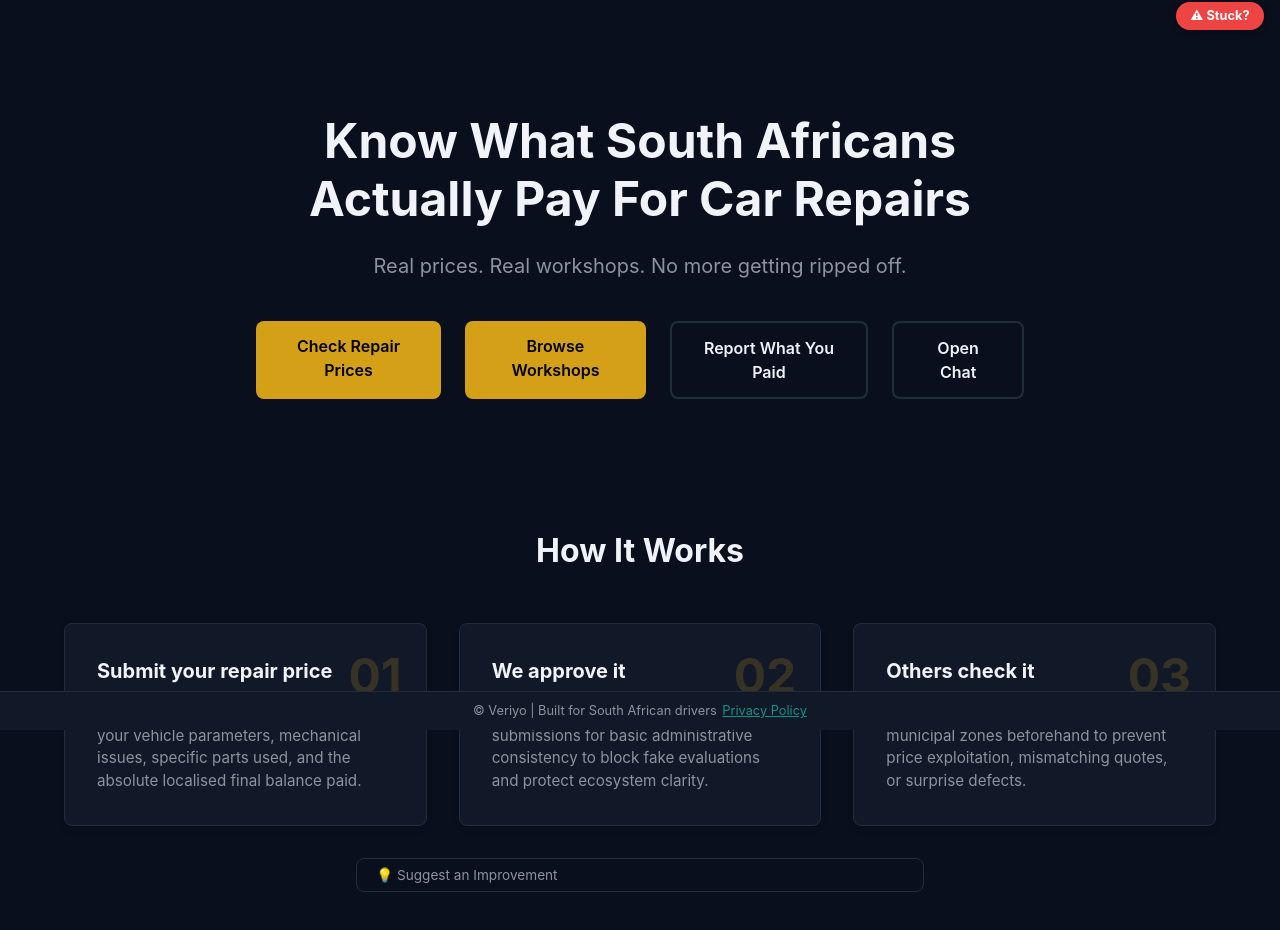
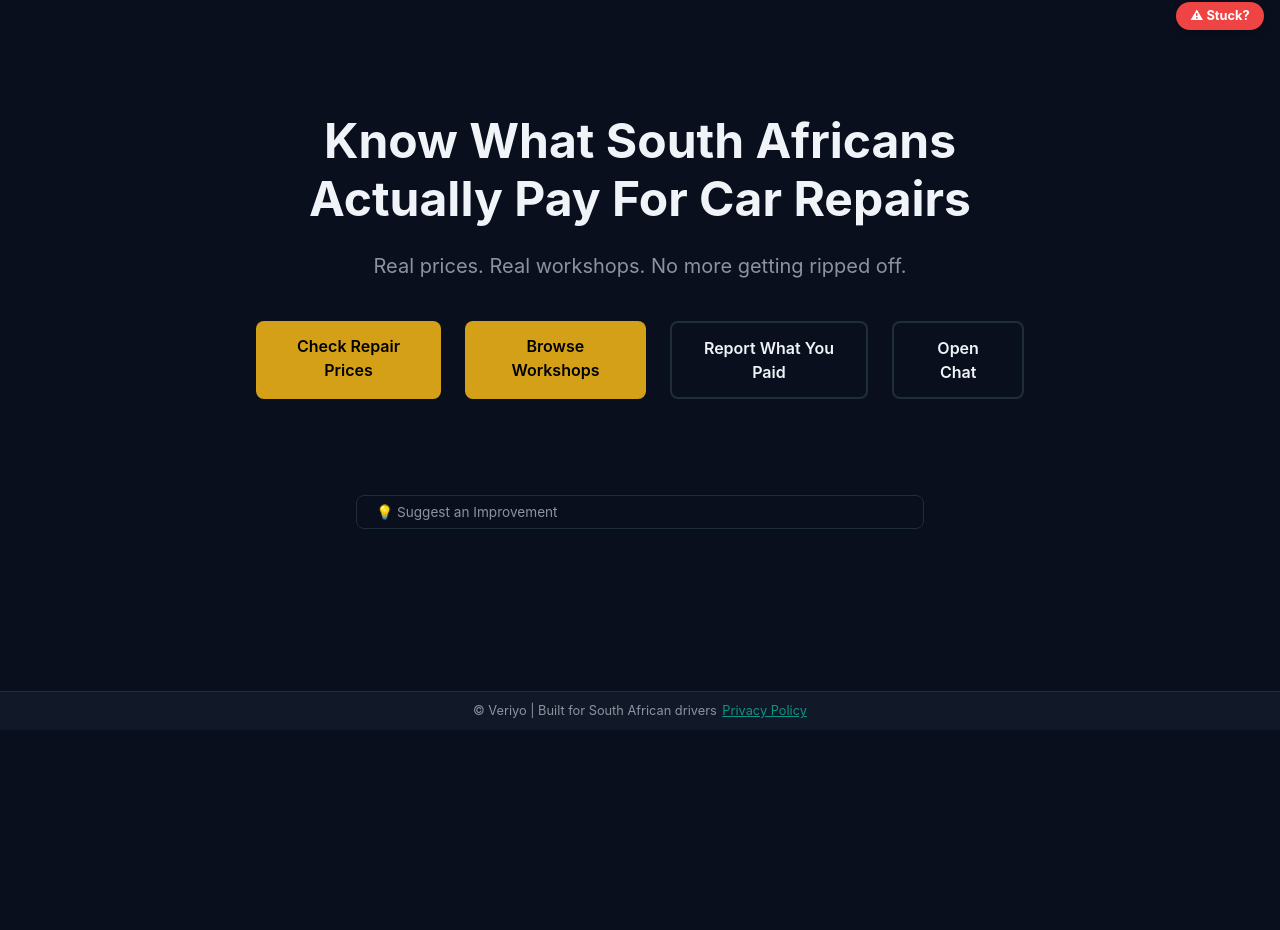
Before and after one commit to Veriyo/Veriyo, a plain HTML site: page motorist-home.html in a window 1280 px wide. Shown: the part 70-1000 px from the top of the page. After the commit the page ends 800 px from the top, so only its background shows below. Drawn offline with nearby package versions, Linux system fonts and the light colour scheme.

Commit message:
Update motorist-home.html

```diff
--- a/motorist-home.html
+++ b/motorist-home.html
@@ -59,32 +59,6 @@
                 <a href="workshops.html" class="btn btn-secondary">Open Chat</a>
             </div>
         </header>
-        <section class="how-it-works-section">
-            <h2 class="section-title">How It Works</h2>
-            <div class="steps-grid">
-                <div class="step-card">
-                    <div class="step-num">01</div>
-                    <h3>Submit your repair price</h3>
-                    <p>Provide anonymous context detailing your vehicle parameters,
-                    mechanical issues, specific parts used, and the absolute
-                    localised final balance paid.</p>
-                </div>
-                <div class="step-card">
-                    <div class="step-num">02</div>
-                    <h3>We approve it</h3>
-                    <p>Our team reviews and approves submissions for basic
-                    administrative consistency to block fake evaluations and
-                    protect ecosystem clarity.</p>
-                </div>
-                <div class="step-card">
-                    <div class="step-num">03</div>
-                    <h3>Others check it</h3>
-                    <p>Drivers screen workshops across municipal zones beforehand
-                    to prevent price exploitation, mismatching quotes, or
-                    surprise defects.</p>
-                </div>
-            </div>
-        </section>
 
         <section style="max-width:600px; margin:2rem auto; padding:0 1rem;">
             <button id="suggestionToggleBtn"
```
